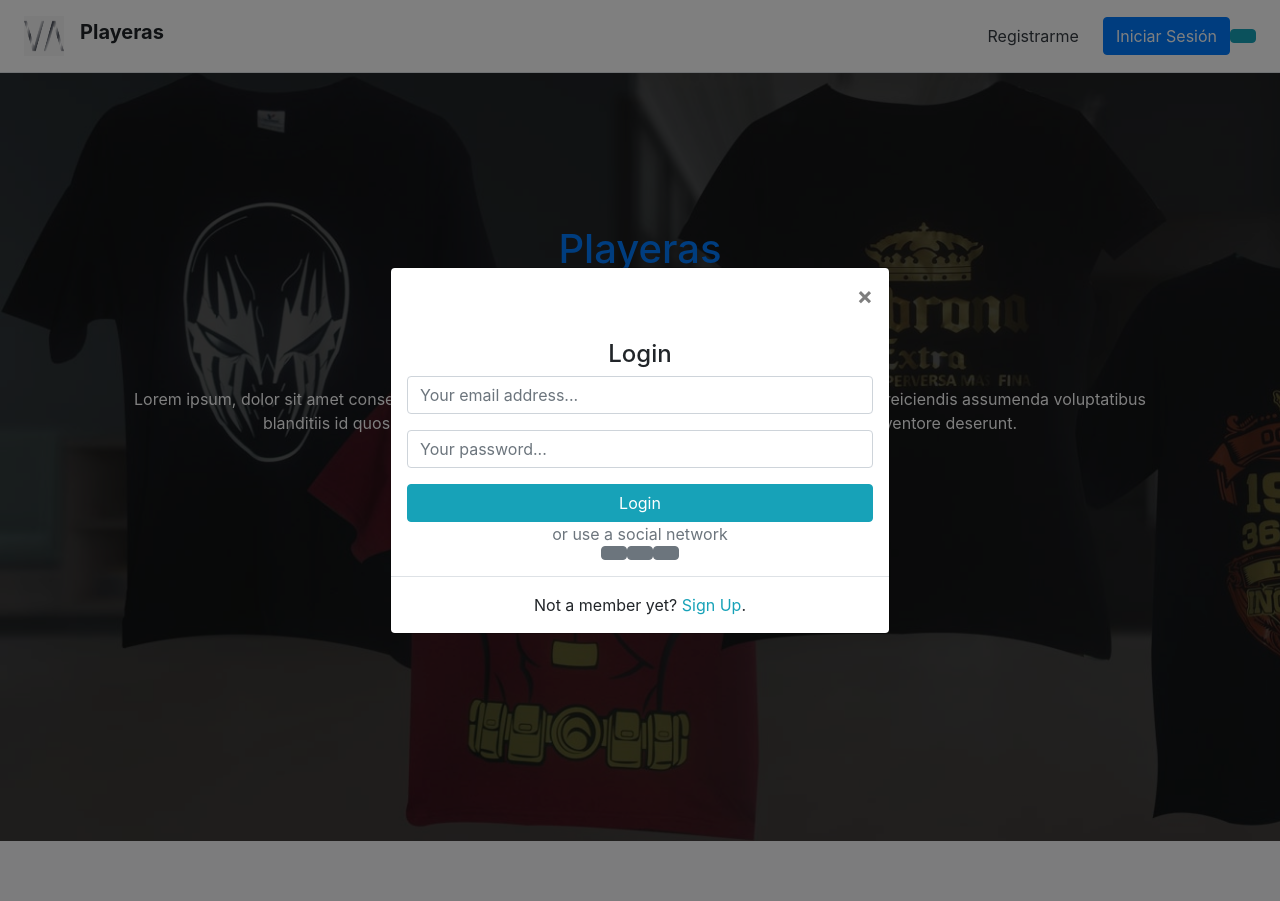
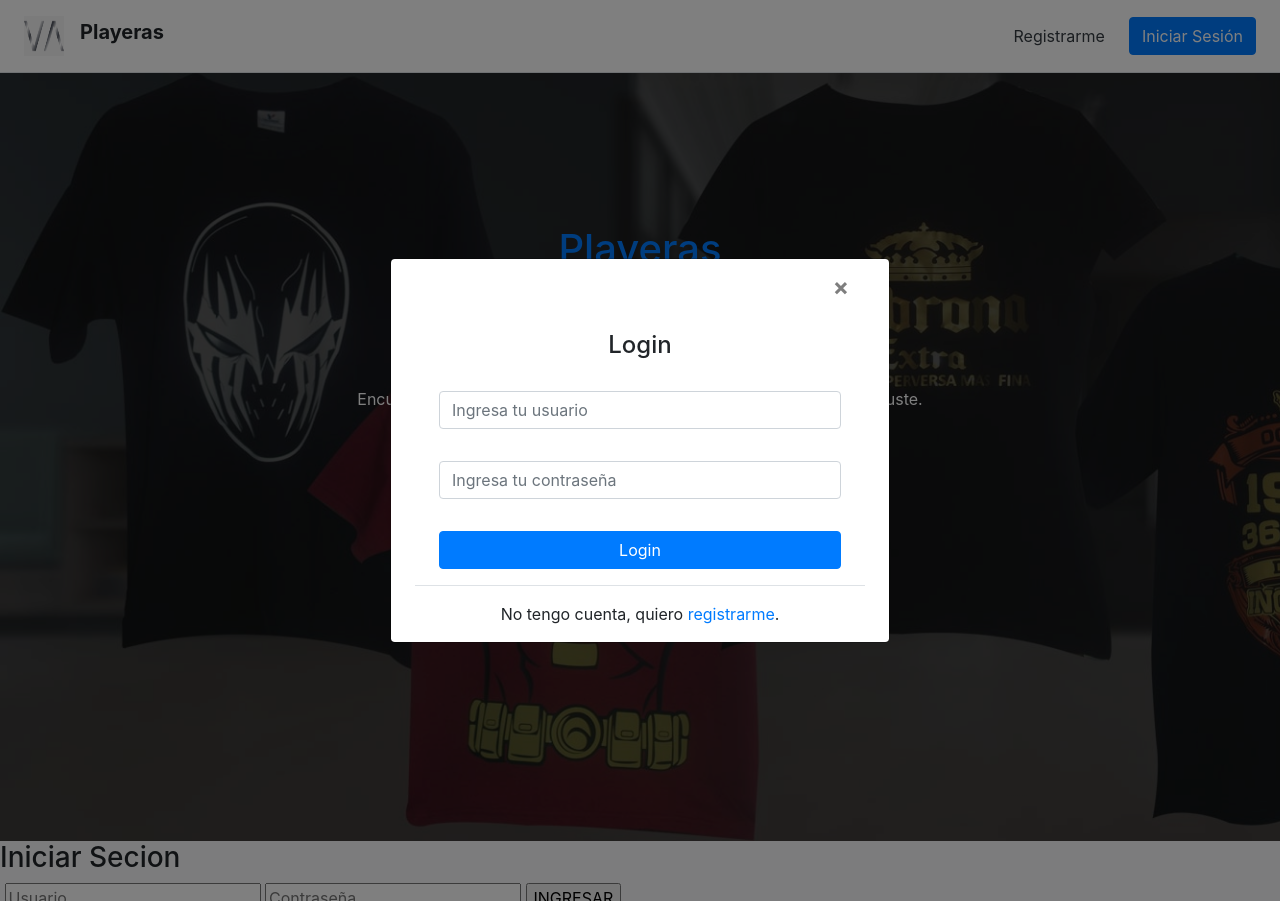
Before and after one commit to 3573B4/repocitorio-facturacion, a PHP site: page / in a window 1280 px wide, after a click on "Iniciar Sesión". Run offline with PHP 8.4, Linux system fonts and the light colour scheme.

Commit message:
Maqueta final index

```diff
--- a/index.php
+++ b/index.php
@@ -24,21 +24,20 @@
         <nav class="my-2 my-md-0 mr-md-3">
             <a class="p-2 text-dark">Registrarme</a>
         </nav>
-        <a class="btn btn-primary text-white" data-toggle="modal" data-target="#myModal">Iniciar Sesión</a>
-        <button type="button" class="btn btn-info btn-round" data-toggle="modal" data-target="#loginModal">
+        <a class="btn btn-primary text-white" data-toggle="modal" data-target="#loginModal">Iniciar Sesión</a>
     </div>
 
     <!-- IMAGEN -->
 	<header class="main-header">
 		<div class="background-overlay text-white p-5">
 			<div class="container">
-				<div class="row">
+				<div class="row justify-content-center">
 					<div class="text-center justify-content-center align-self-center p-5">
 						<h1 class="p-2 m-5 text-primary">Playeras</h1>
-						<h3>Lorem ipsum</h3>
-						<p class="p-3">Lorem ipsum, dolor sit amet consectetur adipisicing elit. Consectetur temporibus sed vero tempore reiciendis assumenda voluptatibus blanditiis id quos magni animi, doloremque optio qui delectus, suscipit alias eius inventore deserunt. </p>
-						<a href="login.html" class="btn btn-primary btn-lg text-white m-3">
-							Comenzar
+						<h3>Playeras personalizadas</h3>
+						<p class="p-3">Encuentra las playeras de tu elección y escoge el estampado que te guste. </p>
+						<a class="btn btn-primary btn-lg text-white m-3" data-toggle="modal" data-target="#loginModal">
+							Comprar
 						</a>
 					</div>
 				</div>
@@ -46,68 +45,34 @@
 		</div>
 	</header>
 
-    <!-- Modal -->
-    <div id="myModal" class="modal fade" role="dialog">
-        <div class="modal-dialog">
-
-            <!-- Modal content-->
-            <div class="modal-content">
-                <div class="modal-header">
-                    <button type="button" class="close" data-dismiss="modal">&times;</button>
-                    <h4 class="modal-title">Modal Header</h4>
-                </div>
-                <div class="modal-body">
-                    <p>Some text in the modal.</p>
-                </div>
-                <div class="modal-footer">
-                    <button type="button" class="btn btn-default" data-dismiss="modal">Close</button>
-                </div>
-            </div>
-
-        </div>
-    </div>
-
     <!-- modal iniciar sesion-->
     <div class="modal fade" id="loginModal" tabindex="-1" role="dialog" aria-labelledby="exampleModalLabel" aria-hidden="true">
         <div class="modal-dialog modal-dialog-centered" role="document">
-            <div class="modal-content">
+            <div class="modal-content px-4">
 				<div class="modal-header border-bottom-0">
 					<button type="button" class="close" data-dismiss="modal" aria-label="Close">
 					<span aria-hidden="true">&times;</span>
 					</button>
 				</div>
-            <div class="modal-body">
-                <div class="form-title text-center">
+				<div class="modal-body px-4">
+					<div class="form-title text-center pb-4">
 						<h4>Login</h4>
 					</div>
 					<div class="d-flex flex-column text-center">
-                <form>
-                    <div class="form-group">
-                    <input type="email" class="form-control" id="email1"placeholder="Your email address...">
+						<form method="post" target="_blank" action="php/login.php">
+							<div class="form-group pb-3">
+								<input type="text" name="suario" class="form-control" id="email1" placeholder="Ingresa tu usuario">
 							</div>
-                    <div class="form-group">
-                    <input type="password" class="form-control" id="password1" placeholder="Your password...">
+							<div class="form-group pb-3">
+								<input type="password" name="clave" class="form-control" id="password1" placeholder="Ingresa tu contraseña">
 							</div>
-                    <button type="button" class="btn btn-info btn-block btn-round">Login</button>
+							<button type="button" class="btn btn-primary btn-block btn-round">Login</button>
 						</form>
-
-                <div class="text-center text-muted delimiter">or use a social network</div>
-                <div class="d-flex justify-content-center social-buttons">
-                    <button type="button" class="btn btn-secondary btn-round" data-toggle="tooltip" data-placement="top" title="Twitter">
-                    <i class="fab fa-twitter"></i>
-                    </button>
-                    <button type="button" class="btn btn-secondary btn-round" data-toggle="tooltip" data-placement="top" title="Facebook">
-                    <i class="fab fa-facebook"></i>
-                    </button>
-                    <button type="button" class="btn btn-secondary btn-round" data-toggle="tooltip" data-placement="top" title="Linkedin">
-                    <i class="fab fa-linkedin"></i>
-                    </button>
-                </di>
-                </div>
 					</div>
 				</div>
             	<div class="modal-footer d-flex justify-content-center">
-                <div class="signup-section">Not a member yet? <a href="#a" class="text-info"> Sign Up</a>.</div>
+                	<div class="signup-section">No tengo cuenta, quiero <a href="#" class="text-primary"> registrarme</a>.</div>
+            	</div>
 			</div>
         </div>
     </div>
@@ -121,10 +86,7 @@
 			<input type="submit" value="INGRESAR">
 		</form>
 	</section>
-    <!-- javascrip
-    <script src="js/modal-iniciar-sesion.js"></script>
-    <script src="js/bootstrap.js"></script>
-    <script src="js/jquery.js"></script>-->
+    <!-- javascript -->
 	<script src="https://code.jquery.com/jquery-latest.js"></script>
     <script src="https://stackpath.bootstrapcdn.com/bootstrap/4.3.1/js/bootstrap.min.js" integrity="sha384-JjSmVgyd0p3pXB1rRibZUAYoIIy6OrQ6VrjIEaFf/nJGzIxFDsf4x0xIM+B07jRM" crossorigin="anonymous"></script>
 
```
Also changed, not shown: php/login.php (added, +10 -0 lines), css/estilos.css (line endings or trailing spaces). Lines whose indentation alone changed are shown as unchanged.
